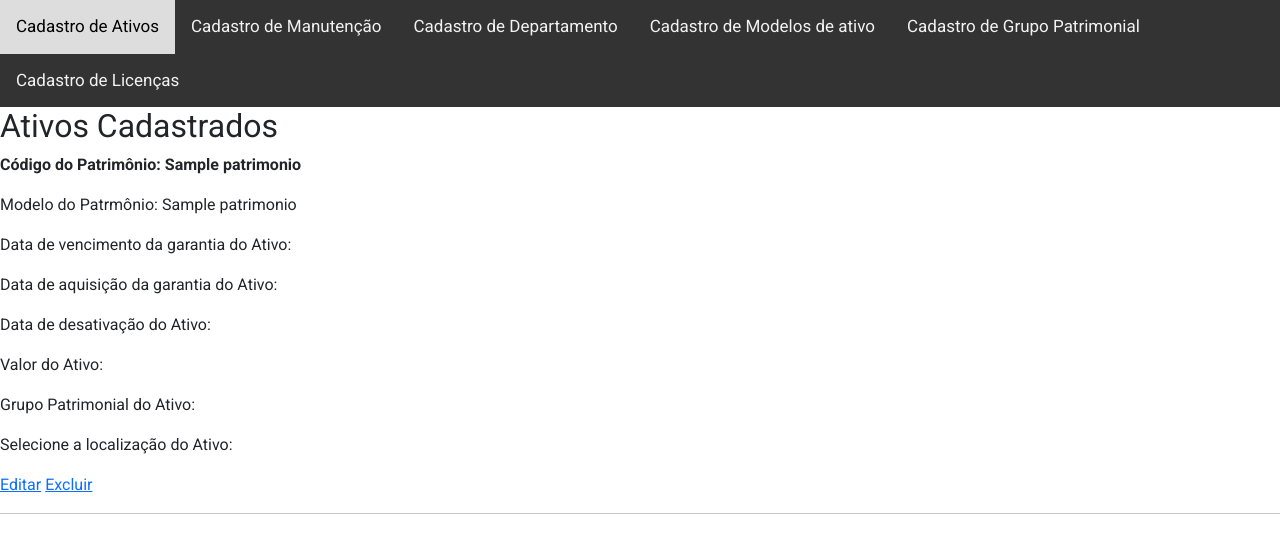
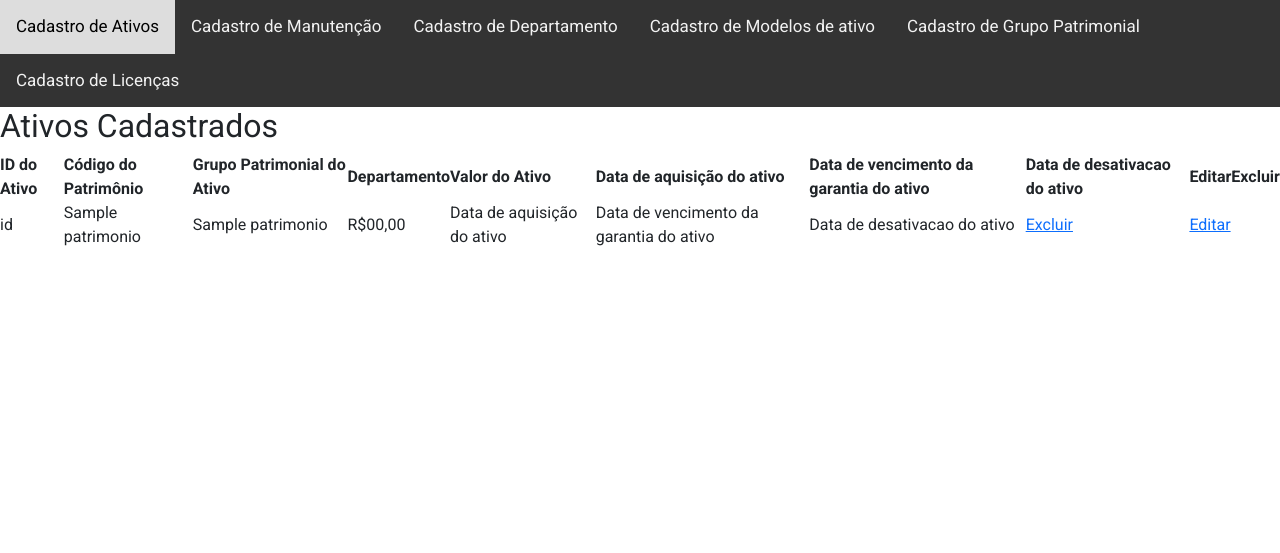
Before and after one commit to GabrielTurri/controle-ativos, a Flask app: template templates/ativos.html in a window 1280 px wide. Shown: the top 553 px of the page. Run offline with Flask 3, Linux system fonts and the light colour scheme; the template is opened without the code that fills it: most values are stand-ins (such as "Sample title", 1, 10 or a date in 2020).

Commit message:
tabela de ativos

```diff
--- a/templates/ativos.html
+++ b/templates/ativos.html
@@ -4,29 +4,32 @@
 
   <div>
     <h2>Ativos Cadastrados</h2>
-
-    {% for patrimonio in ativos %}
-    <div>
-      <div>
-        <p><b>Código do Patrimônio: {{ patrimonio }}</b></p>
-        <p>Modelo do Patrmônio: {{ ativos[patrimonio] }}</p>
-        <!-- <p>Fabricante do Ativo</p>
-        <p>Descrição do Ativo</p>
-        <p>Número de série do Ativo</p> -->
-        <p>Data de vencimento da garantia do Ativo: </p>
-        <p>Data de aquisição da garantia do Ativo: </p>
-        <p>Data de desativação do Ativo: </p>
-        <p>Valor do Ativo: </p>
-        <p>Grupo Patrimonial do Ativo: </p>
-        <p>Selecione a localização do Ativo: </p>
-      </div>
-      <div>
-        <a href="">Editar</a>
-        <a href="">Excluir</a>
-      </div>
-    </div>
-    <hr>
-    {% endfor %}
-  </div>
+    <table>
+      <tr>
+        <th>ID do Ativo</th>
+        <th>Código do Patrimônio</th>
+        <th>Grupo Patrimonial do Ativo</th>
+        <th>Departamento</th>
+        <th>Valor do Ativo</th>
+        <th>Data de aquisição do ativo</th>
+        <th>Data de vencimento da garantia do ativo</th>
+        <th>Data de desativacao do ativo</th>
+        <th>Editar</th>
+        <th>Excluir</th>
+      </tr>
+        {% for patrimonio in ativos %}
+        <tr>
+          <td>id</td>
+          <td>{{ patrimonio }}</td>
+          <td>{{ ativos[patrimonio] }}</td>
+          <td>R$00,00</td>
+          <td>Data de aquisição do ativo</td>
+          <td>Data de vencimento da garantia do ativo</td>
+          <td>Data de desativacao do ativo</td>
+          <td><a href="">Excluir</a></td>
+          <td><a href="">Editar</a></td>
+        </tr>
+        {% endfor %}
+    </table>
 
 {% endblock %}
```
